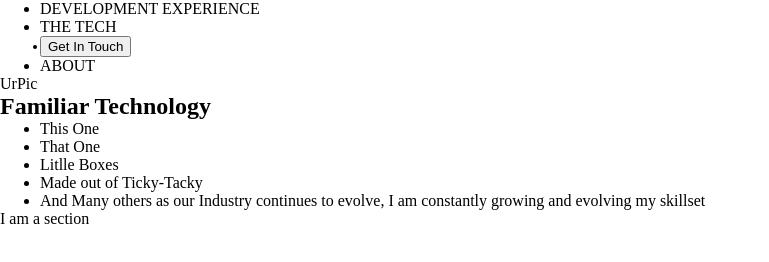
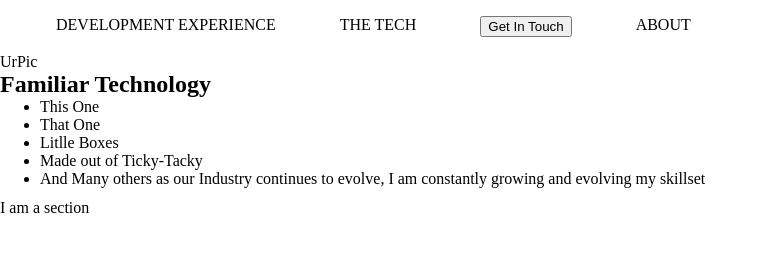
Before and after one commit to NitaRose/NitaRose.github.io, a plain HTML site: page index.html in a window 1280 px wide. Shown: the whole page, without its empty margins (0-769 px from the left). Drawn offline with Linux system fonts and the light colour scheme.

Commit message:
Update Portfolio.HTML file

```diff
--- a/index.html
+++ b/index.html
@@ -21,6 +21,7 @@
     <main>
         <section>
             <p class="UrPic">UrPic</p>
+            <div class="Tech">
             <h2>Familiar Technology</h2>
             <ul>
                 <li>This One</li>
@@ -29,6 +30,7 @@
                 <li>Made out of Ticky-Tacky</li>
                 <li>And Many others as our Industry continues to evolve, I am constantly growing and evolving my skillset</li>
             </ul>
+            </div>
             <p>I am a section</p>
         </section>
     </main>
--- a/styles.css
+++ b/styles.css
@@ -11,4 +11,15 @@ body{
 }
 nav{
     display: flex;
+    justify-content: space-between;
+    padding: 1rem;
     }
+    nav ul{
+        list-style: none;
+        display: flex;
+        gap: 4rem;
+    }
+    .Tech{
+background: color #00ffb3;
+min-height: 8rem;
+    }
```
